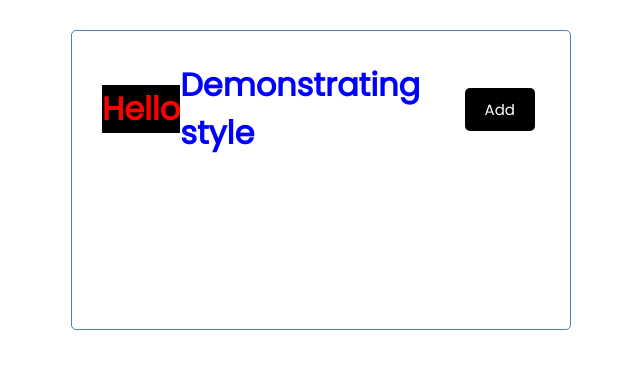
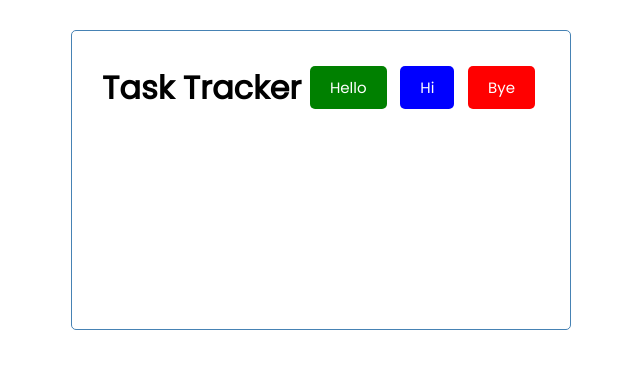
Before and after one commit to jacky6016/React-Practice, a React (Create React App) app: page / in a window 1280 px wide. Shown: the top 368 px of the page, without its empty margins (319-959 px from the left). Built offline with nearby package versions, Linux system fonts and the light colour scheme.

Commit message:
Add custom button usage Common props: 1. custom text 2. onClick function

```diff
--- a/src/App.js
+++ b/src/App.js
@@ -5,7 +5,7 @@ const App = () => {
   return (
     // passing a prop
     <div className='container'>
-        <Header title='Hello' />
+        <Header />
     </div>
   )
 }
--- /dev/null
+++ b/src/components/Button.js
@@ -0,0 +1,22 @@
+import PropTypes from 'prop-types'
+
+const Button = ({color, text, onClick}) => {
+    return <button
+        onClick={onClick}
+        style={{ backgroundColor: color }}
+        className='btn'
+    >
+        {text}
+    </button>
+}
+
+Button.defaultProps = {
+    color: 'steelblue'
+}
+
+Button.propTypes = {
+    text: PropTypes.string,
+    color: PropTypes.string,
+    onClick: PropTypes.func,
+  }
+export default Button
--- a/src/components/Header.js
+++ b/src/components/Header.js
@@ -1,12 +1,18 @@
 // using the `rafce` boilerplate from the ES7 React extension (React import deleted)
 import PropTypes from 'prop-types'
+import Button from './Button'
 
-const Header = (props) => {
+const Header = ({title}) => {
+    const onClick = () => {
+        console.log('click')
+    }
+
     return (
         <header className='header'>
-            <h1 style={headingStyle}>{props.title}</h1>
-            <h1 style={{color: 'blue'}}>Demonstrating style</h1>
-            <button className='btn'>Add</button>
+            <h1>{title}</h1>
+            <Button color='green' text='Hello' onClick={onClick}/>
+            <Button color='blue' text='Hi' />
+            <Button color='red' text='Bye' />
         </header>
     )
 }
@@ -22,9 +28,9 @@ Header.propTypes = {
 }
 
 // CSS in JS
-const headingStyle = {
-    color: 'red',
-    backgroundColor: 'black'
-}
+// const headingStyle = {
+//     color: 'red',
+//     backgroundColor: 'black'
+// }
 
 export default Header
```
